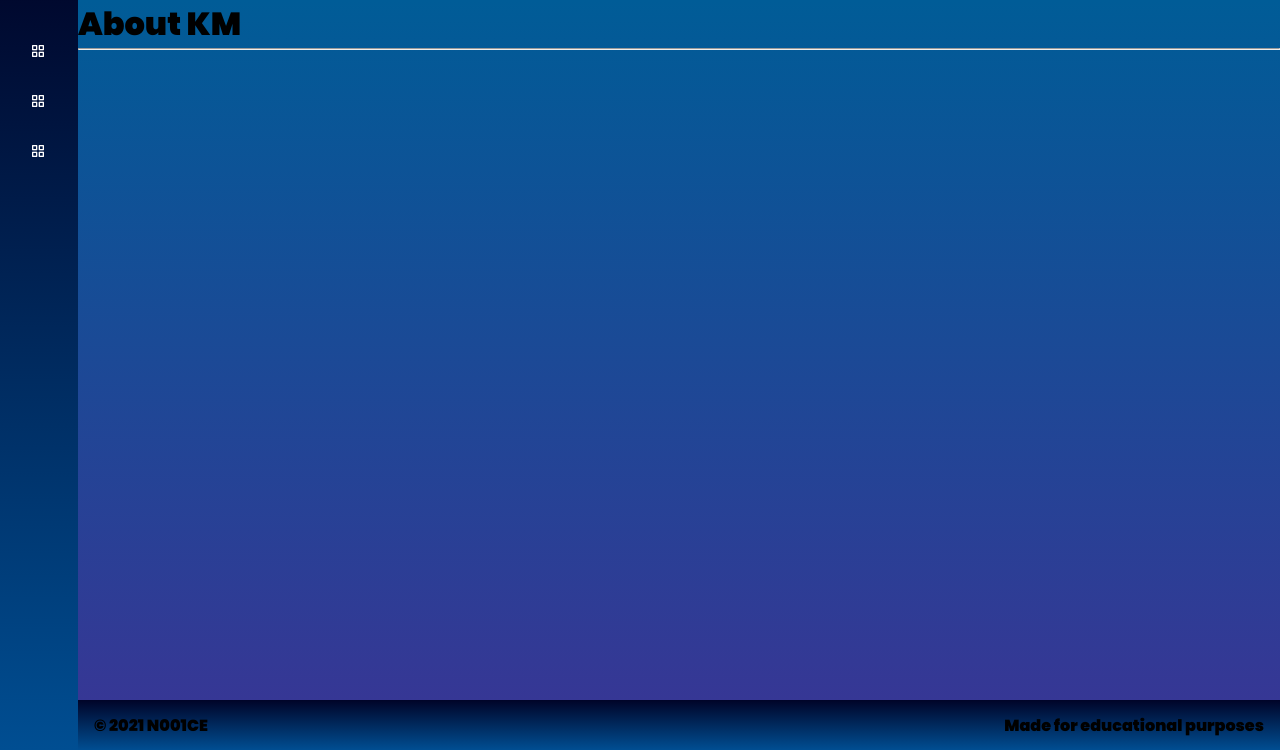
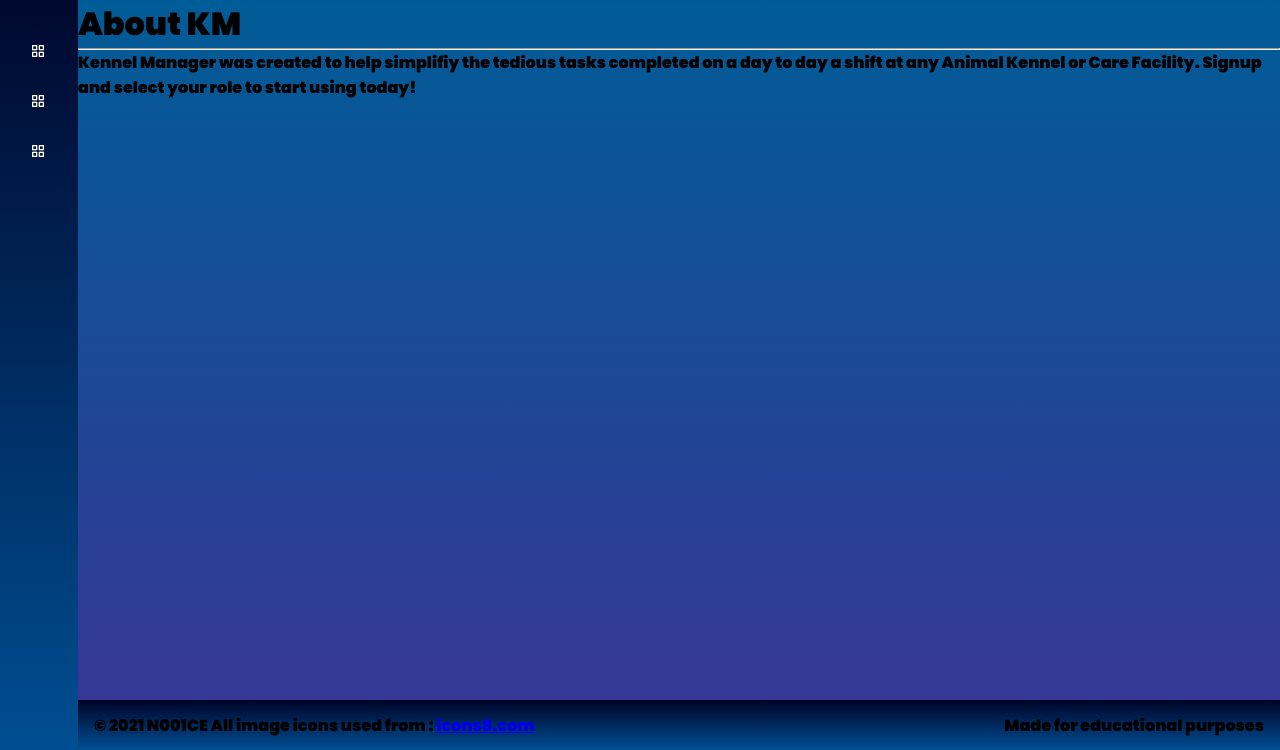
Before and after one commit to n001ce/kennelmaster, a Django app: page /about/ in a window 1280 px wide. Shown: the part 50-800 px from the top of the page. Run offline with Django 3.2, Linux system fonts and the light colour scheme; some libraries are stand-ins or nearby versions.

Commit message:
fixed footer

```diff
--- a/main_app/templates/about.html
+++ b/main_app/templates/about.html
@@ -9,6 +9,7 @@
 <h1>About KM</h1>
 <hr />
 <p>
+Kennel Manager was created to help simplifiy the tedious tasks completed on a day to day a shift at any Animal Kennel or Care Facility. Signup and select your role to start using today!
 </p>
 
 {% endblock %}
--- a/main_app/templates/base.html
+++ b/main_app/templates/base.html
@@ -132,7 +132,7 @@
     {% endblock %}
   </main>
   <footer class="footer">
-    <div class="footer__copyright">&copy; 2021 N001CE</div>
+    <div class="footer__copyright">&copy; 2021 N001CE All image icons used from : <a href="icons8.com">icons8.com</a></div>
     <div class="footer__signature">Made for educational purposes</div>
   </footer>
 </body>
```
